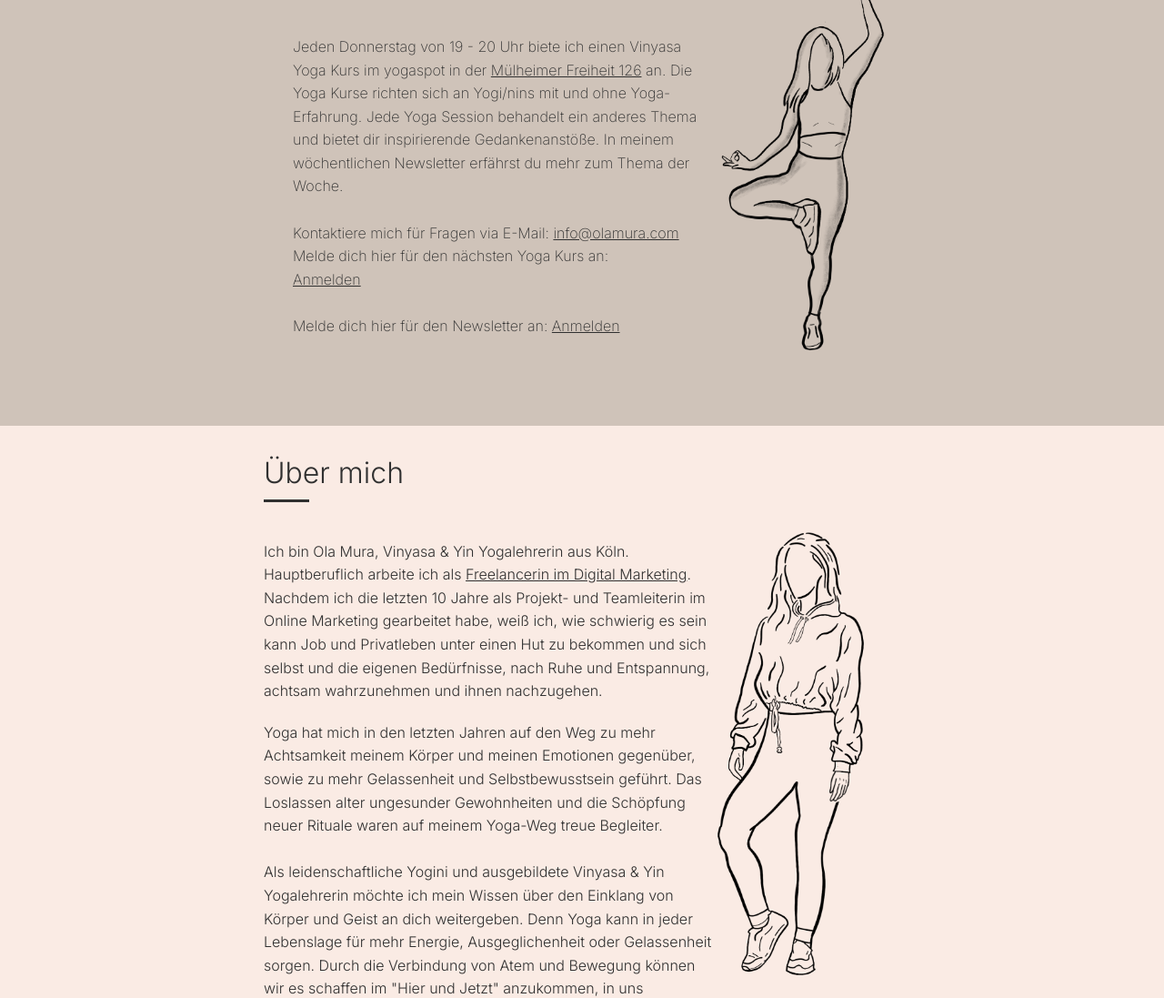
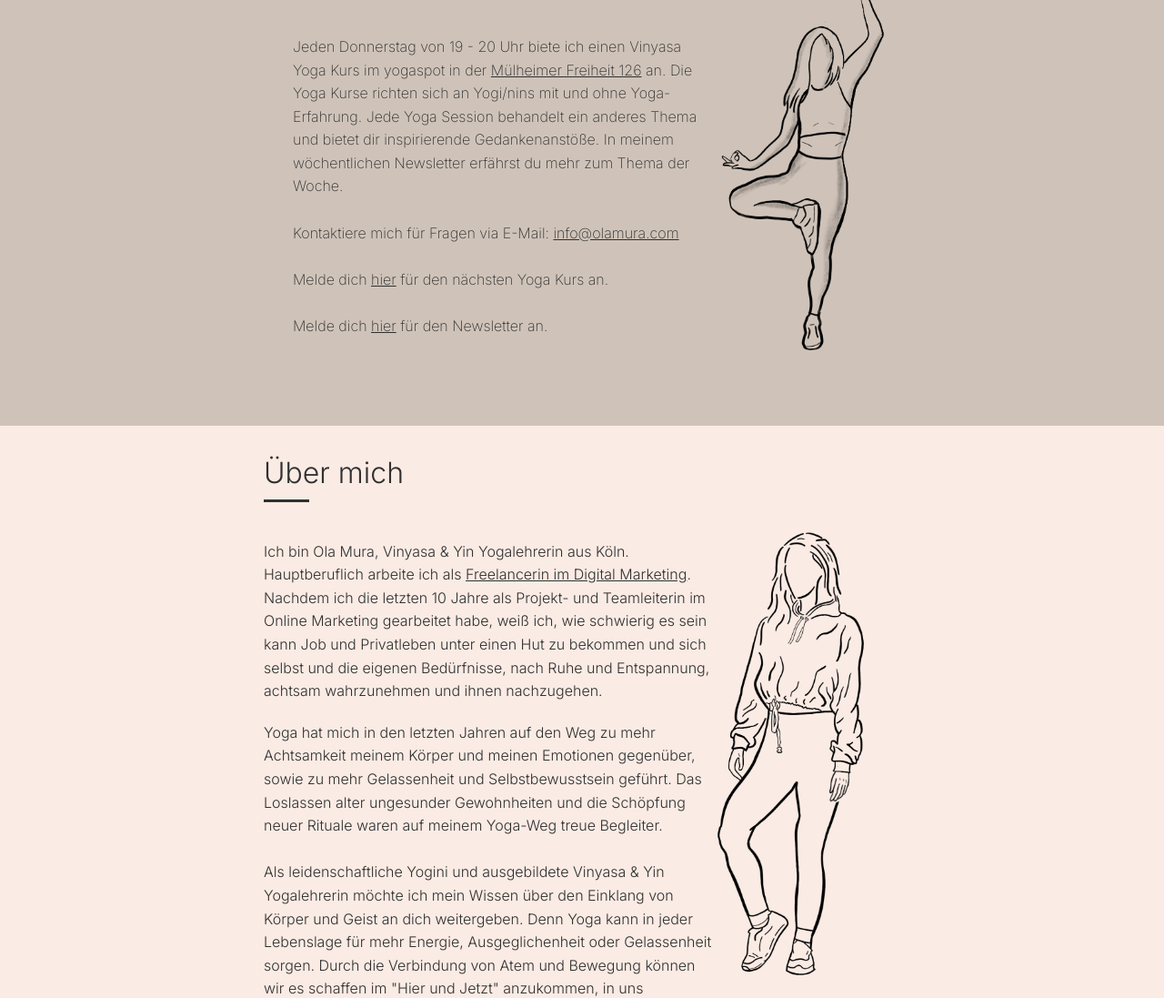
Before and after one commit to OlaMura/olamura-yoga, a plain HTML site: page index.html in a window 1280 px wide. Shown: the part 1566-2663 px from the top of the page at 91% size. Drawn offline with nearby package versions, Linux system fonts and the light colour scheme; files whose address does not match are found by name.

Commit message:
istagram

```diff
--- a/index.html
+++ b/index.html
@@ -124,13 +124,11 @@
                   Kontaktiere mich für Fragen via E-Mail:
                   <a class="greyColor" href="mailto:info@olamura.com"> info@olamura.com</a>
                   <br>
-                  Melde dich hier für den nächsten Yoga Kurs an:
                   <br>
-                  <a class="greyColor" href="https://widget.fitogram.pro/yogaspot/?w=/studio" target="_blank">Anmelden</a>
+                  Melde dich <a class="greyColor" href="https://widget.fitogram.pro/yogaspot/?w=/studio" target="_blank">hier</a> für den nächsten Yoga Kurs an.
                   <br>
                   <br>
-                  Melde dich hier für den Newsletter an:
-                  <a class="greyColor" href="https://mailchi.mp/41bb76152020/yogaspot-koeln-muelheim" target="_blank">Anmelden</a>
+                  Melde dich <a class="greyColor" href="https://mailchi.mp/41bb76152020/yogaspot-koeln-muelheim" target="_blank">hier</a> für den Newsletter an.
                   <br>
                 </p>
              </div>
```
Also changed, not shown: datenschutz.html (+1 -1 lines), impressum.html (+1 -1 lines).
